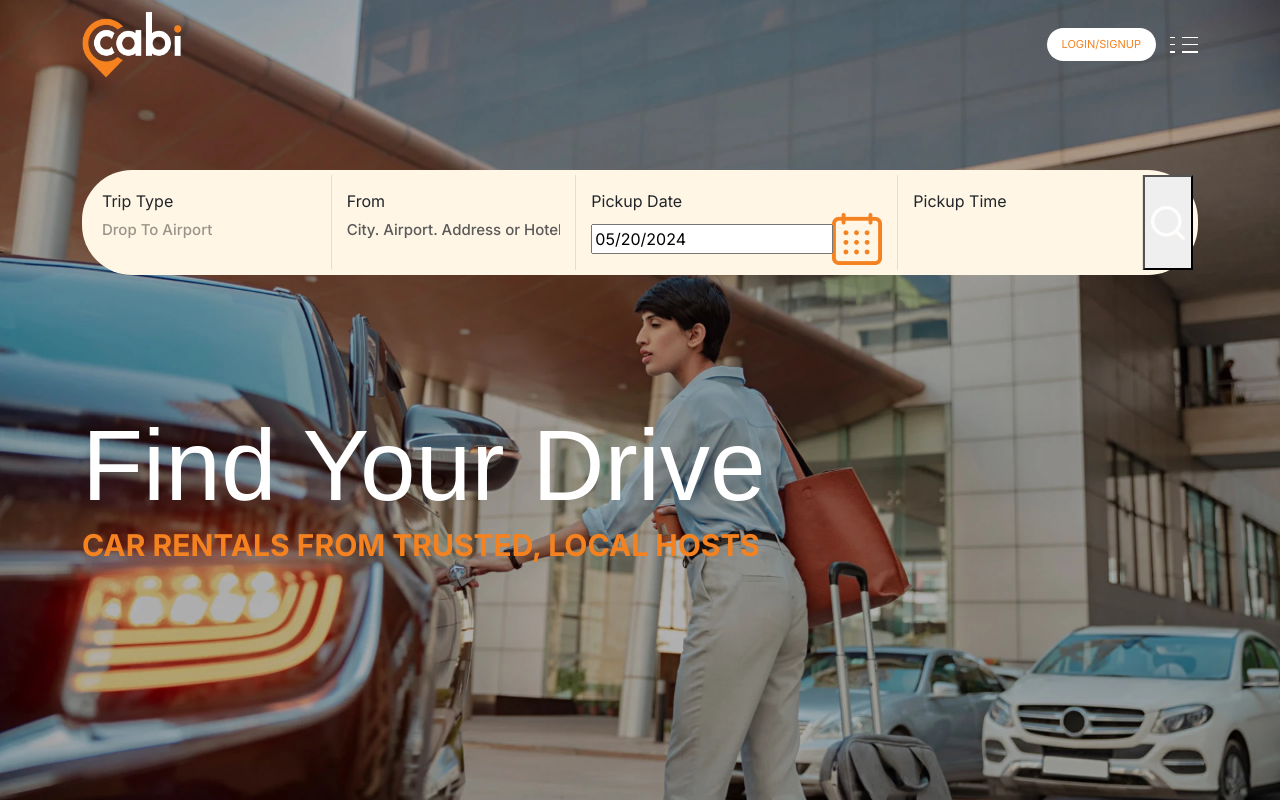
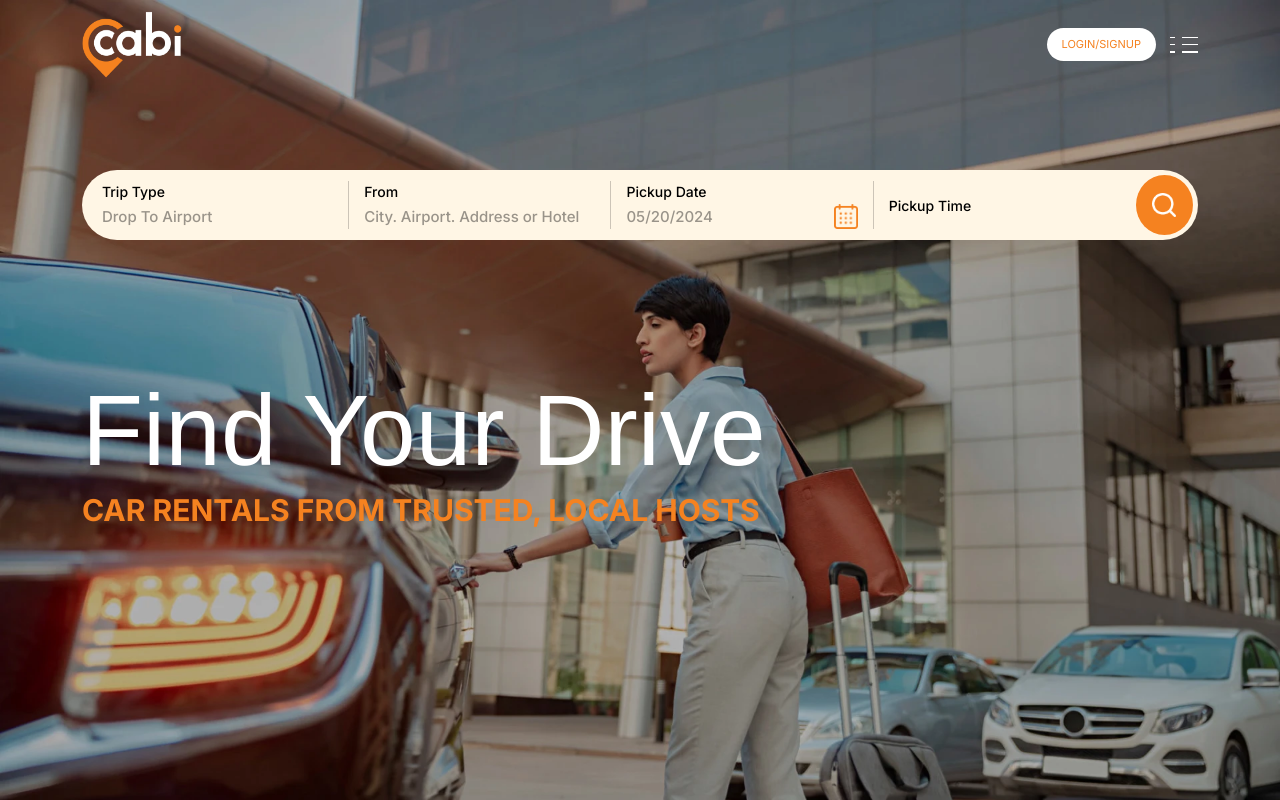
Before and after one commit to ankurrup83/CABI, a React (Create React App) app: page / in a window 1280 px wide. Shown: the top 800 px of the page. Built offline with nearby package versions, Linux system fonts and the light colour scheme; a web font is replaced by a local one.

Commit message:
cabi-pages

```diff
--- a/src/components/Home/HomeSearch.js
+++ b/src/components/Home/HomeSearch.js
@@ -29,17 +29,17 @@ export const HomeSearch = () => {
                         <div className="homesearch-feild">
                             <label>Pickup Date</label>
                             <div class="input-group">
-                                <DatePicker selected={startDate} onChange={(date) => setStartDate(date)} />
+                                <DatePicker className="form-control" selected={startDate} onChange={(date) => setStartDate(date)} />
                                 <span class="input-group-addon"><img src="./assets/home/calender.png" alt="calender"/></span>
                             </div>
                         </div>
 
-                        <div className="homesearch-feild">
+                        <div className="homesearch-feild last-feild">
                             <label>Pickup Time</label>
 
                         </div>
 
-                        <button type="submit"><img src="./assets/home/search.png" alt="search"/></button>
+                        <button className='search-butn' type="submit"><img src="./assets/home/search.png" alt="search"/></button>
                     </div>
 
                     <div className="homehead-heading">
@@ -60,6 +60,7 @@ export const HomeSearch = () => {
         <img src="./assets/home/homehead-bg.webp" className='search-banner' alt="banner"/>
     </div>
 
+
     </>
   )
 }
--- a/src/components/Home/home.css
+++ b/src/components/Home/home.css
@@ -14,18 +14,28 @@ background: #FFF6E5;
 padding: 5px;
 border-radius: 50px;
 display: flex;
+align-items: center;
 justify-content: space-between;
 }
 
 .homesearch-feild{
-padding: 14px 15px 5px;
-border-right: 1px solid rgb(0 0 0 / 10%);
-width: 30%;
+padding: 0px 15px;
+border-right: 1px solid rgb(0 0 0 / 20%);
+width: 25%;
+}
+
+.last-feild{
+border-right: 0px;
 }
 
 .homesearch-feild .input-group{
 align-items: center;
 flex-wrap: unset;
+}
+
+.homesearch-feild .input-group .input-group-addon img{
+width: 24px;
+margin-left: 12px;
 }
 
 .homesearch-feild .form-control{
@@ -37,15 +47,52 @@ border: 0px;
 color: rgb(0 0 0 / 40%);
 font-size: 15px;
 font-weight: 500;
-padding: 6px 0px;
+padding: 4px 0px 0px;
 }
 
-.homesearch-feild  .form-control:focus{
+.homesearch-feild .form-control:focus{
 color: rgb(0 0 0 / 40%);
 outline: none;
 box-shadow: none;
 background: none;
 }
+
+.homesearch-feild .form-control::placeholder {
+color: rgb(0 0 0 / 40%);
+}
+
+.homesearch-feild .form-control::-ms-input-placeholder {
+color: rgb(0 0 0 / 40%);
+}
+
+.homesearch-feild label{
+font-size: 14px;
+color: #000;
+display: block;
+font-weight: 500;
+}
+
+.home-searchbar .search-butn{
+background: #F58220;
+border: 0px;
+border-radius: 50%;
+width: 60px;
+height: 60px;
+display: flex;
+align-items: center;
+justify-content: center;
+transition: all 0.2s ease-In;
+}
+
+.home-searchbar .search-butn img{
+width: 24px;
+}
+
+.home-searchbar .search-butn:hover{
+background: #2A347C;
+}
+
+
 
 
 
```
